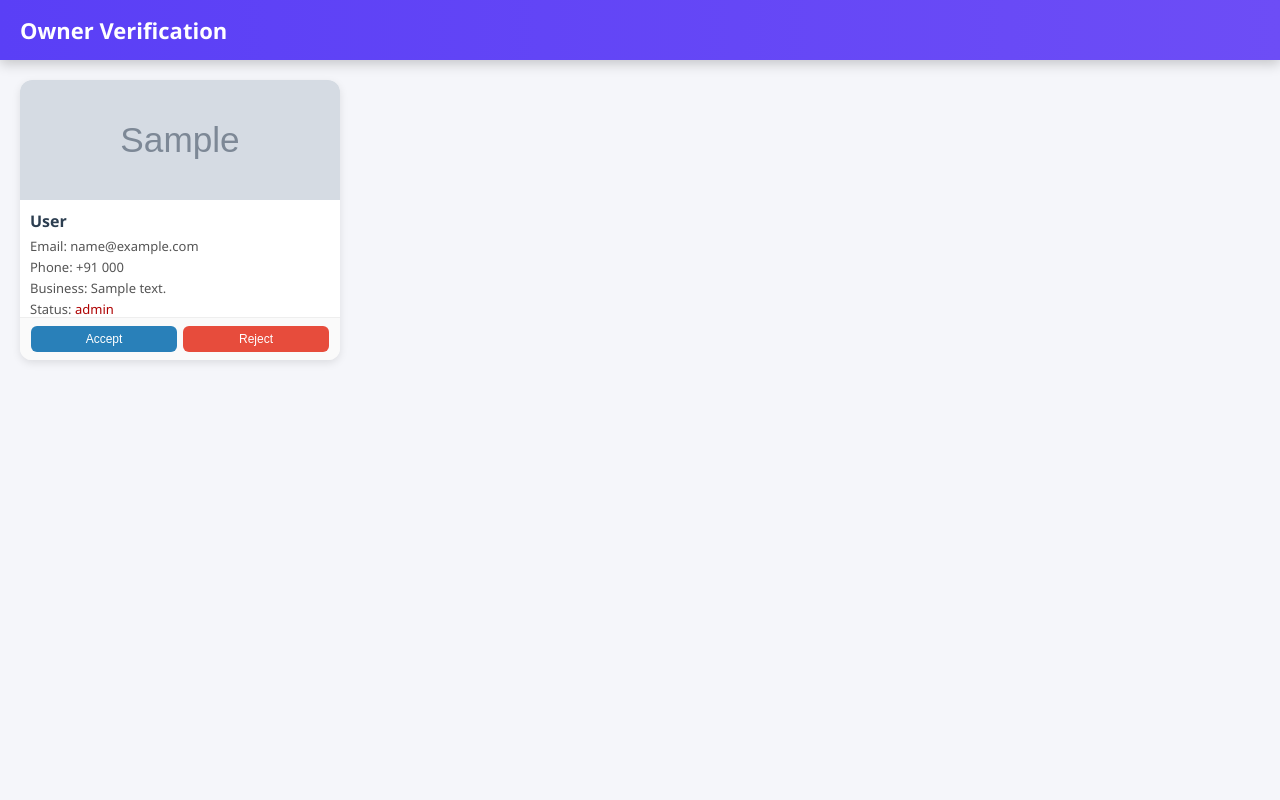
After one commit to Sayanthssk/BusTracking, a Django app: template templates/Administration/VerifyOwner.html in a window 1280 px wide. The commit adds this page. Run offline with Django 3.2, Linux system fonts and the light colour scheme; the template is opened without the code that fills it: most values are stand-ins (such as "Sample title", 1, 10 or a date in 2020); grey boxes marked "Sample" are stand-in pictures.

Commit message:
20-09-2025

```diff
--- a/busapp/urls.py
+++ b/busapp/urls.py
@@ -15,6 +15,9 @@ urlpatterns = [
     path('deleteroute/<int:id>', DeleteRoutes.as_view(), name='deleteroute'),
     path('stops', BusStopsView.as_view(), name='stops'),
     path('deletestop/<int:id>', DeleteStopView.as_view(), name='deletestop'),
+    path('verifyowner', VerifyOwnerView.as_view(), name='verifyowner'),
+    path('accept/owner/<int:id>', AcceptOwner.as_view(), name='accept/owner'),
+    path('reject/owner/<int:id>', RejectOwner.as_view(), name='reject/owner'),
 
 
 # /////////////////////////////////////////////////////////////////////////////// Owner View ////////////////////////////////////////////////
--- /dev/null
+++ b/templates/Administration/VerifyOwner.html
@@ -0,0 +1,46 @@
+{% load static %}
+
+<html lang="en">
+<head>
+  <meta charset="UTF-8">
+  <meta name="viewport" content="width=device-width, initial-scale=1.0">
+  <title>Verify Owner</title>
+  <link rel="stylesheet" href="{% static 'css/driver.css' %}"> <!-- keep your CSS here -->
+</head>
+<body>
+
+  <header>
+    <h1>Owner Verification</h1>
+  </header>
+
+  <div class="container">
+
+    {% for i in owner %}
+    <!-- Example owner card -->
+    <div class="driver-card">
+      <img src="{{ i.image.url }}" alt="Owner" class="driver-img">
+      <div class="driver-info">
+        <h2>{{ i.Fullname }}</h2>
+        <p>Email: {{ i.Email }}</p>
+        <p>Phone: +91 {{ i.phone }}</p>
+        <p>Business: {{ i.address }}</p>
+        {% if  i.Login_ID.usertype == "Owner" %}
+        <p >Status: <span style="color: green; font-weight: 500;">Active</span> </p>
+        {% elif i.Login_ID.usertype == "Pending" %}
+        <p>Status: <span style="color: orange; font-weight: 500;">{{ i.Login_ID.usertype }}</span> </p>
+        {% else %}
+        <p>Status: <span style="color: rgb(174, 0, 0); font-weight: 500;">{{ i.Login_ID.usertype }}</span> </p>
+        {% endif %}
+
+      </div>
+      <div class="actions">
+        <button class="edit-btn" onclick="window.location='/accept/owner/{{i.id}}'">Accept</button>
+        <button class="delete-btn" onclick="window.location='reject/owner/{{i.id}}'">Reject</button>
+      </div>
+    </div>
+    {% endfor %}
+
+
+
+</body>
+</html>
--- a/templates/Administration/adminDash.html
+++ b/templates/Administration/adminDash.html
@@ -89,14 +89,14 @@
             </a>
 
             <!-- View and Update Owner Details -->
-            <a href="owner-details.html" class="block bg-gradient-to-r from-purple-500 to-purple-600 rounded-xl p-6 text-white card-hover">
+            <a href="/verifyowner" class="block bg-gradient-to-r from-purple-500 to-purple-600 rounded-xl p-6 text-white card-hover">
                 <div class="flex items-center justify-between mb-4">
                     <svg class="w-10 h-10" fill="none" stroke="currentColor" viewBox="0 0 24 24">
                         <path stroke-linecap="round" stroke-linejoin="round" stroke-width="2" d="M16 7a4 4 0 11-8 0 4 4 0 018 0zM12 14a7 7 0 00-7 7h14a7 7 0 00-7-7z"/>
                     </svg>
                     <span class="bg-white bg-opacity-20 rounded-full px-3 py-1 text-sm">Profile</span>
                 </div>
-                <h3 class="text-xl font-bold mb-2">Owner Details</h3>
+                <h3 class="text-xl font-bold mb-2">Manage Owners</h3>
                 <p class="text-purple-100">View and update owner information and settings</p>
             </a>
 
```
Also changed, not shown: busapp/views.py (+22 -1 lines), db.sqlite3, media/profile/ChatGPT_Image_Sep_1_2025_08_55_35_PM.png (added), 2 other files.
